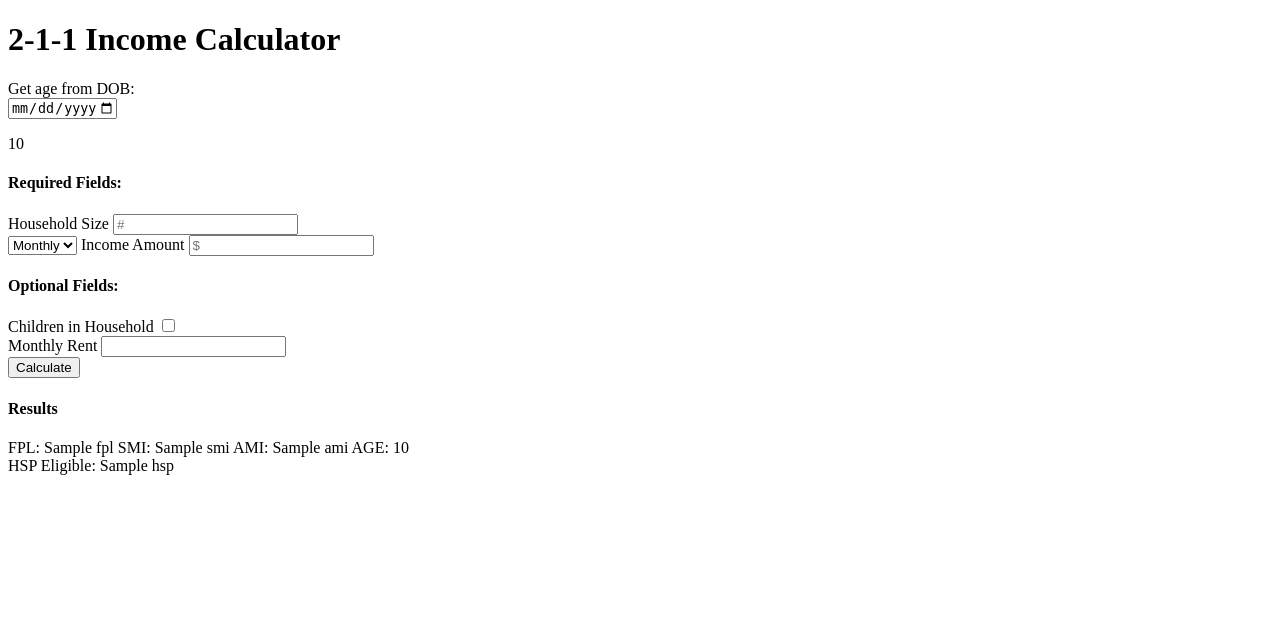
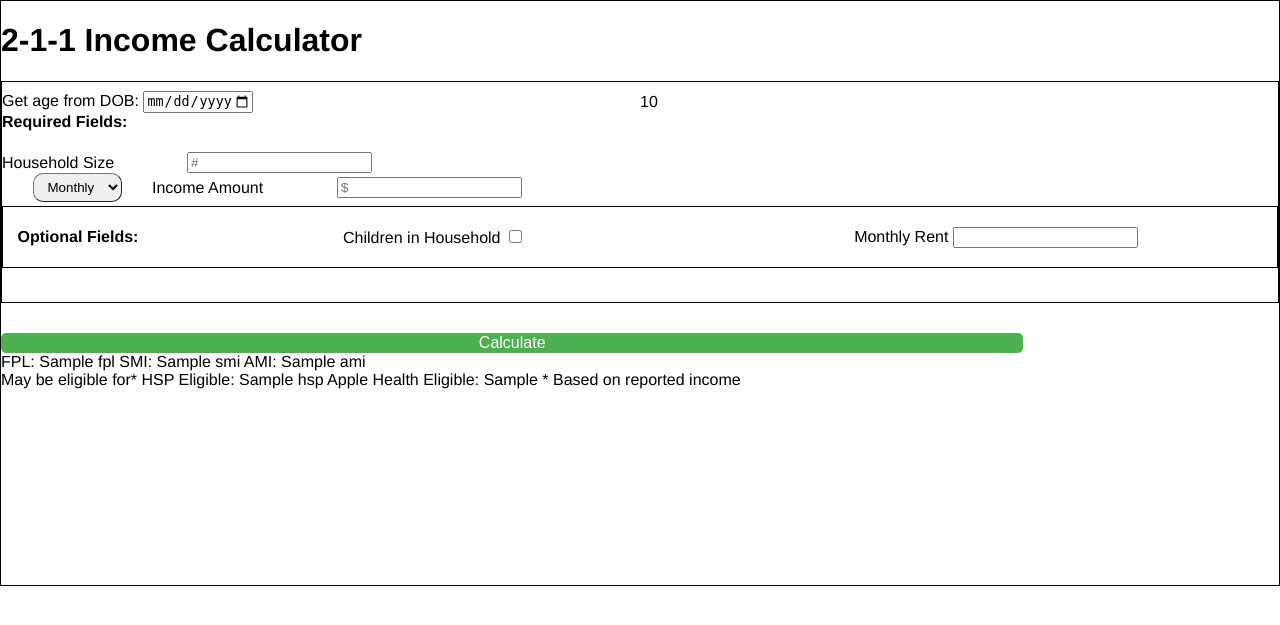
Before and after one commit to mark-hager/KC211-Income-calculator, a Flask app: template 2-1-1 Income Calculator/templates/app.html in a window 1280 px wide. Shown: the top 625 px of the page. Run offline with Flask 2, Linux system fonts and the light colour scheme; the template is opened without the code that fills it: values that come from a table or form of the project are taken from there, most other values are stand-ins (such as "Sample title", 1, 10 or a date in 2020).

Commit message:
found div tag bug

```diff
--- a/2-1-1 Income Calculator/templates/app.html
+++ b/2-1-1 Income Calculator/templates/app.html
@@ -5,7 +5,7 @@
     <meta name="viewport" content="width=device-width, initial-scale=1.0" />
     <meta http-equiv="X-UA-Compatible" content="ie=edge" />
     <title>Income Calculator</title>
-    <!--<link rel="stylesheet" type="text/css" href="{{ url_for('static', filename='style.css') }}">-->
+    <link rel="stylesheet" type="text/css" href="{{ url_for('static', filename='style.css') }}">
     <script src="{{url_for('static', filename='calculate_age.js')}}"></script>
   </head>
 
@@ -24,9 +24,8 @@
 
         <div class="formdata">
 
-          <label for="dob">Get age from DOB:</label>
-
-          <div name="calculate_age">
+          <div class="calculate_age">
+            <label for="dob_field">Get age from DOB:</label>
             <input type="date" id="dob_field" name="dob_field"
                 min="1900-01-01"
                 onchange="calculate_age(event);"/>
@@ -34,11 +33,13 @@
           <script>
             document.getElementById("dob_field").max = new Date().toLocaleDateString('en-ca');
           </script>
-          <p id="age" name="age">
+          <div class="age_result" id="age_result">
             {% if client.age %}
             {{ client.age }}
             {% endif %}
-          </p>
+          </div>
+
+          <div class="req_fields">
             <h4>Required Fields:</h4>
 
             <div class="household_size">
@@ -72,6 +73,8 @@
               {% endif %}
             </div>
 
+          </div>
+
 
           <div class="optional_fields">
             <h4>Optional Fields:</h4>
@@ -95,32 +98,36 @@
                     {% endfor %}
                 </ul>
               {% endif %}
+            </div>
 
           </div>
 
         </div>
 
+      </form>
+      <div class="results">
           <button class="calculate"
             type="submit"
             value="Calculate"
             id="calc_btn">
             Calculate
           </button>
-
-        </div>
-
-      </form>
-      <h4>Results</h4>
         <div class="income_measures">
           FPL: {{ client.fpl }}
           SMI: {{ client.smi }}
           AMI: {{ client.ami }}
-        AGE: {{ client.age }}
         </div>
 
+        <div class="program_eligibility">
 
-      <div class="program_eligibility">
+          May be eligible for*
+
           HSP Eligible: {{ eligibility.hsp }}
+
+          Apple Health Eligible: {{ eligibility.apple_h }}
+          * Based on reported income
+
+        </div>
       </div>
     </div>
   </body>
```
Lines whose indentation alone changed are shown as unchanged.
